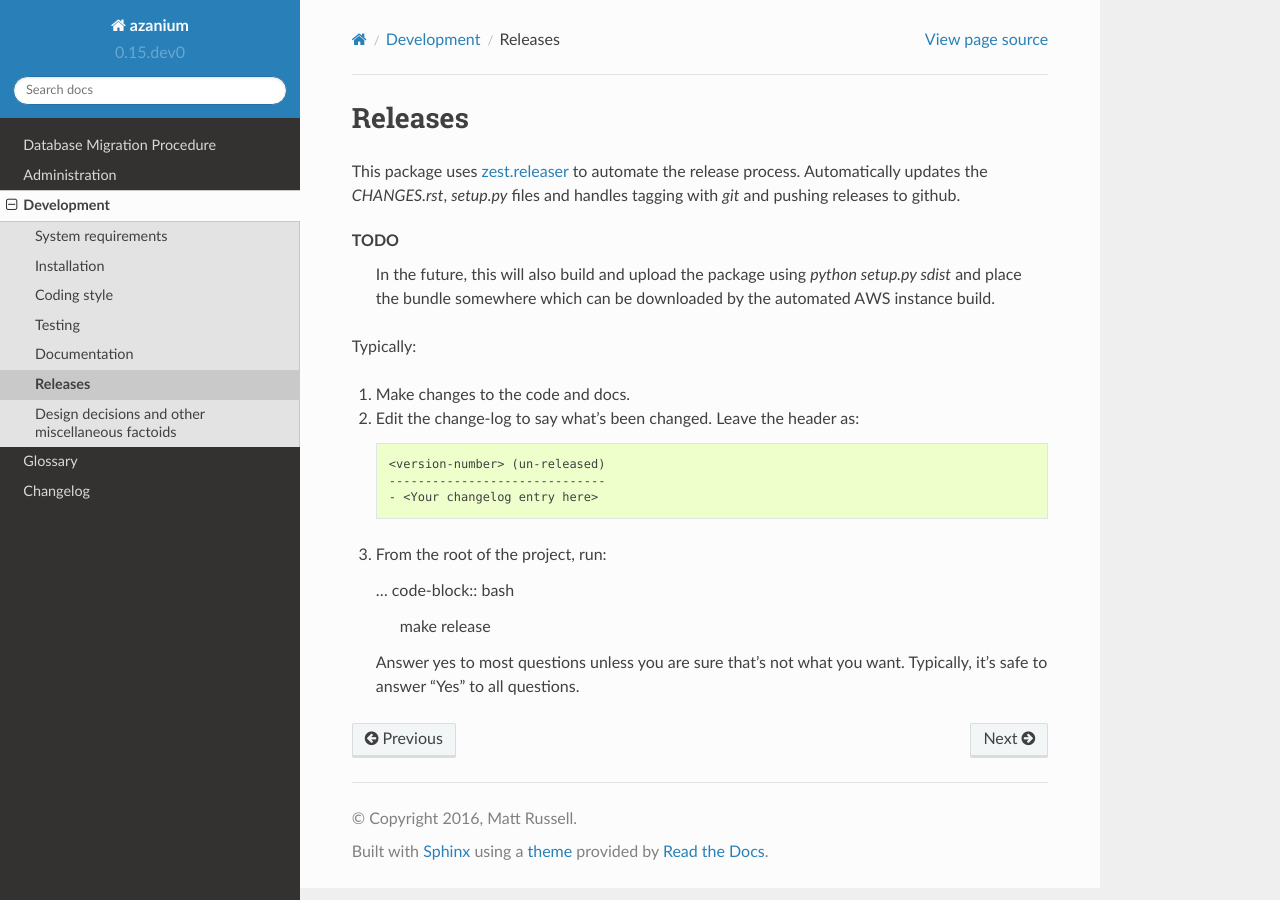
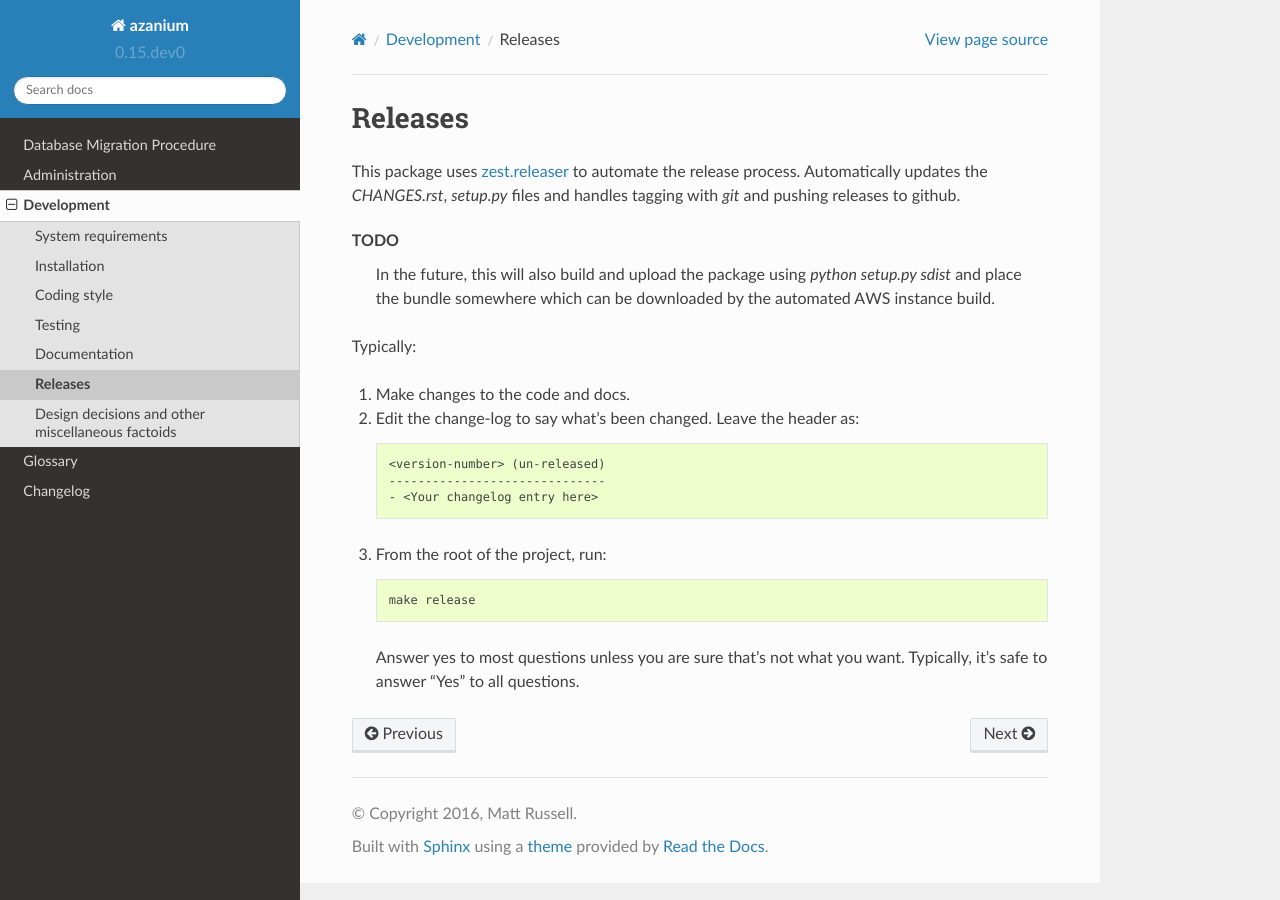
Before and after one commit to WormBase/db-migration, a Sphinx documentation site: the page built from docs/source/dev/releases.rst, in a window 1280 px wide. Built offline with Sphinx 7.4.7 and the Read the Docs theme 2.0.0, drawn with Linux system fonts in a browser that asks for light colours.

Commit message:
Fix syntax error.

```diff
--- a/docs/source/dev/releases.rst
+++ b/docs/source/dev/releases.rst
@@ -24,9 +24,10 @@ Typically:
 
 3. From the root of the project, run:
 
-   ... code-block:: bash
 
-   	make release
+   .. code-block:: bash
+
+      make release
 
    Answer yes to most questions unless you are sure that's not what you want.
    Typically, it's safe to answer "Yes" to all questions.
```
